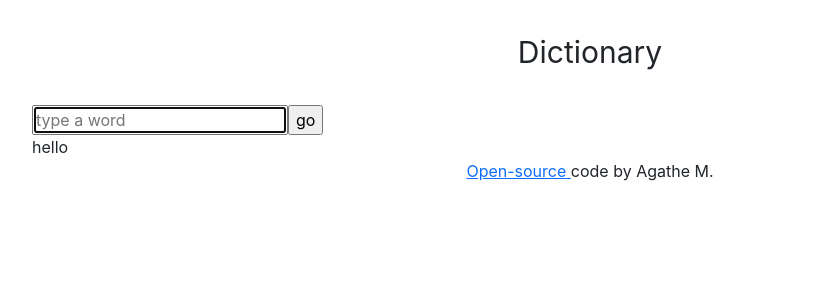
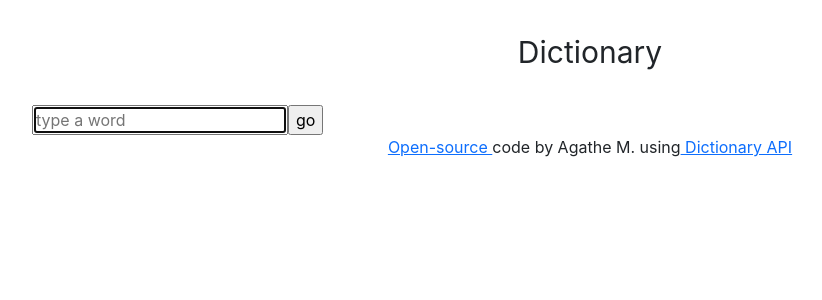
Before and after one commit to AgatheMarieM/react-dictionary, a React (Create React App) app: page / in a window 1280 px wide. Shown: the top 300 px of the page, without its empty margins (50-872 px from the left). Built offline with nearby package versions, Linux system fonts and the light colour scheme.

Commit message:
added links in the footer

```diff
--- a/src/App.js
+++ b/src/App.js
@@ -12,8 +12,9 @@ export default function App() {
         <Dictionary />
       </main>
       <footer className="text-center">
-        <a href="/">Open-source </a>
-      code by Agathe M.
+        <a href="https://github.com/AgatheMarieM/react-dictionary" target="_blank" rel="noreferrer">Open-source </a>
+      code by Agathe M. using
+      <a href="https://dictionaryapi.dev/" target="_blank" rel="noreferrer"> Dictionary API </a>
       </footer>
     </div>
     </div>
--- a/src/Dictionary.js
+++ b/src/Dictionary.js
@@ -9,8 +9,7 @@ export default function Dictionary() {
     let [results, setResults] = useState("");
 
     function handleResponse(response) {
-        console.log(response.data[0].meanings[0].definitions[0].definition);
-        setResults(response.data[0]);
+    setResults(response.data[0]);
     }
 
     function updateQuery(event) {
--- a/src/Results.js
+++ b/src/Results.js
@@ -2,7 +2,11 @@ import React from "react";
 
 export default function Results(props) {
     console.log(props.results)
-    return (<div className="Results">
-        hello
-    </div>)
+    if(props.results) {
+        return (<div className="Results">
+        <h2>{props.results.word}</h2>
+    </div>)}
+    else {
+        return null
+    }
 }
```
